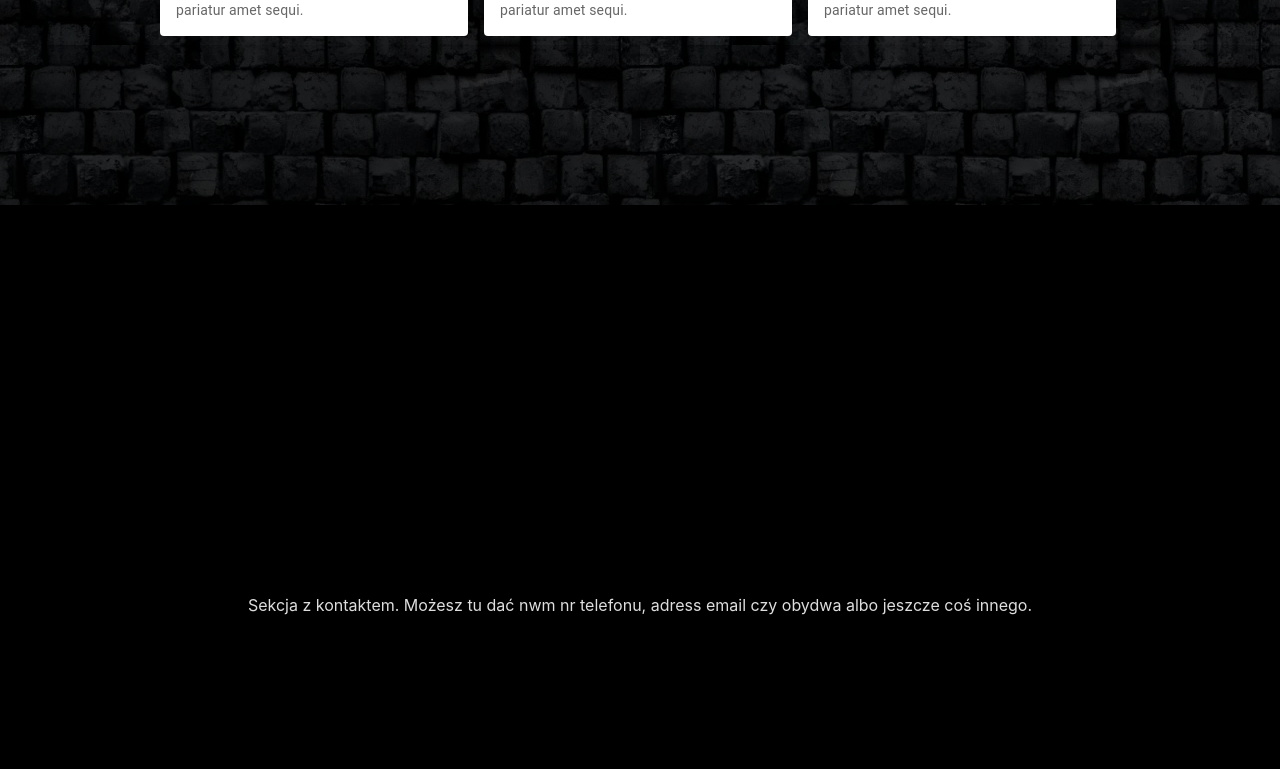
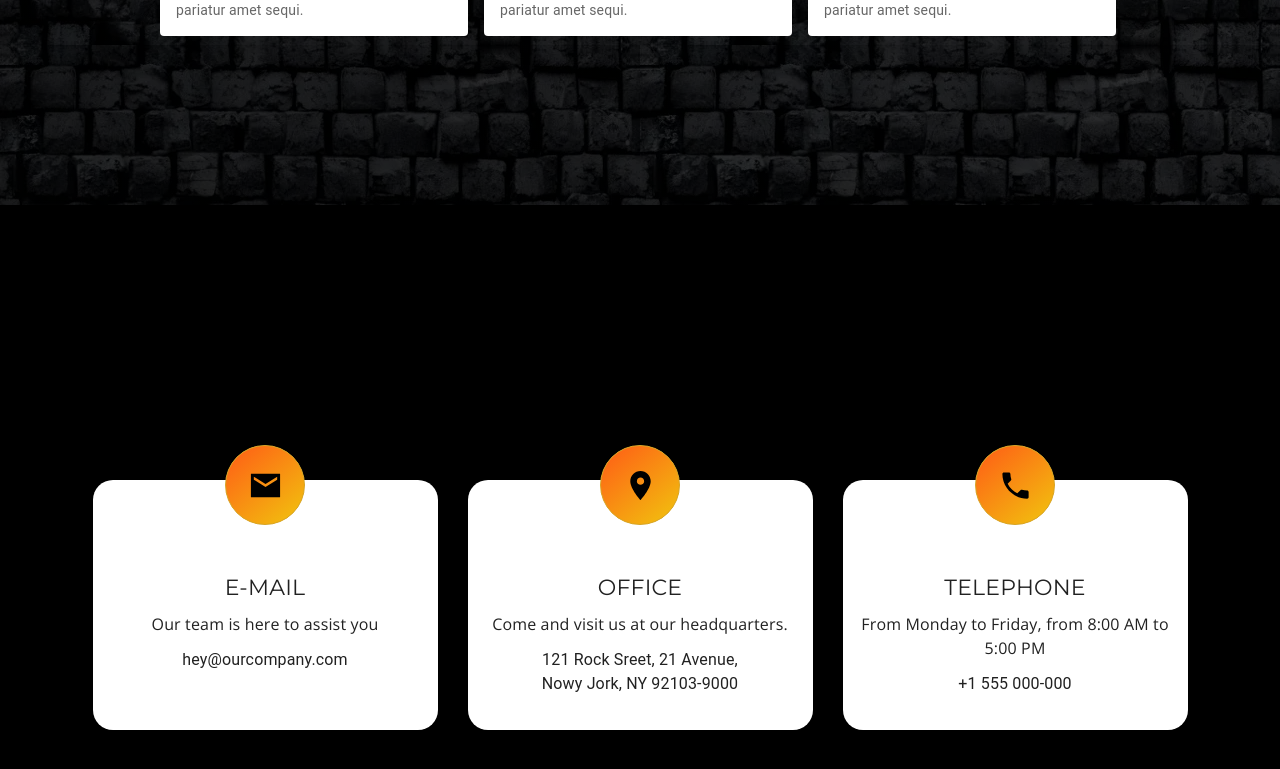
Before and after one commit to PabloPicas0/Photo-Catalog-App, a React (Vite) app: page / in a window 1280 px wide. Shown: the part 1395-2164 px from the top of the page. Built offline with nearby package versions, Linux system fonts and the light colour scheme.

Commit message:
created contact cards

```diff
--- a/src/App.css
+++ b/src/App.css
@@ -141,6 +141,16 @@
   background-color: var(--primary-color) !important;
 }
 
+.contact-card {
+  transform: scale(1);
+  transition: transform 500ms ease-in-out !important;
+}
+
+.contact-card:hover {
+  transform: scale(1.1);
+  transition: transform 500ms ease-in-out;
+}
+
 /* MUI break points for two cards start with 600px */
 /* So we want to hide arrows below 600px value */
 @media (max-width: 599px) {
--- a/src/App.jsx
+++ b/src/App.jsx
@@ -9,6 +9,9 @@ import Navbar from "./Components/Navbar";
 
 import { aboutSection, contactSection } from "./styles/sectionStyles";
 import About from "./Components/About";
+
+import { Avatar, Box, Card, CardContent, Typography } from "@mui/material";
+import { EmailSharp, LocationOnSharp, Phone } from "@mui/icons-material";
 
 export const types = ["Hats", "Glasses", "Jacket", "Gloves", "Pants", "Shoes"];
 
@@ -98,6 +101,11 @@ function App() {
     return () => observer.disconnect();
   }, []);
 
+  // TODO
+  // Improve responsivness of site
+  // Create contact cards
+  // Abstract contact cards to a separate component
+
   return (
     <>
       <Navbar sideNavRef={sideNavRef} />
@@ -110,7 +118,7 @@ function App() {
         <About />
 
         <picture>
-          <img src="https://pngimg.com/d/industrial_worker_PNG11414.png" alt="construction worker"/>
+          <img src="https://pngimg.com/d/industrial_worker_PNG11414.png" alt="construction worker" />
         </picture>
       </section>
 
@@ -125,9 +133,108 @@ function App() {
         className="sections"
         style={contactSection}
         ref={(el) => (sectionsRef.current[2] = el)}>
-        <p style={{ textAlign: "center" }}>
-          Sekcja z kontaktem. Możesz tu dać nwm nr telefonu, adress email czy obydwa albo jeszcze coś innego.
-        </p>
+        <Card
+          className="contact-card"
+          sx={{ width: "345px", height: "250px", overflow: "visible", borderRadius: "20px" }}>
+          <Box sx={{ display: "flex", justifyContent: "center" }}>
+            <Avatar
+              sx={{
+                width: "80px",
+                height: "80px",
+                transform: "translate(0px, -35px)",
+                border: "1px solid #daa520",
+                backgroundImage: "linear-gradient(320deg, #f1c50e, #ff5b16)",
+              }}
+              aria-label="Email">
+              <EmailSharp sx={{ color: "black" }} fontSize="large" />
+            </Avatar>
+          </Box>
+
+          <CardContent sx={{ textAlign: "center" }}>
+            <Typography
+              textTransform={"uppercase"}
+              fontSize={"1.375rem"}
+              lineHeight={1.1}
+              fontWeight={400}
+              fontFamily={"Montserrat"}>
+              E-mail
+            </Typography>
+            <Typography fontFamily={"Open Sans"} marginY={"12px"}>
+              Our team is here to assist you
+            </Typography>
+            <Typography>hey@ourcompany.com</Typography>
+          </CardContent>
+        </Card>
+
+        <Card
+          className="contact-card"
+          sx={{ width: "345px", height: "250px", overflow: "visible", borderRadius: "20px" }}>
+          <Box sx={{ display: "flex", justifyContent: "center" }}>
+            <Avatar
+              sx={{
+                width: "80px",
+                height: "80px",
+                transform: "translate(0px, -35px)",
+                border: "1px solid #daa520",
+                backgroundImage: "linear-gradient(320deg, #f1c50e, #ff5b16)",
+              }}
+              aria-label="Email">
+              <LocationOnSharp sx={{ color: "black" }} fontSize="large" />
+            </Avatar>
+          </Box>
+
+          <CardContent sx={{ textAlign: "center" }}>
+            <Typography
+              textTransform={"uppercase"}
+              fontSize={"1.375rem"}
+              lineHeight={1.1}
+              fontWeight={400}
+              fontFamily={"Montserrat"}>
+              Office
+            </Typography>
+            <Typography fontFamily={"Open Sans"} marginY={"12px"}>
+              Come and visit us at our headquarters.
+            </Typography>
+            <Typography>
+              121 Rock Sreet, 21 Avenue,
+              <br />
+              Nowy Jork, NY 92103-9000
+            </Typography>
+          </CardContent>
+        </Card>
+
+        <Card
+          className="contact-card"
+          sx={{ width: "345px", height: "250px", overflow: "visible", borderRadius: "20px" }}>
+          <Box sx={{ display: "flex", justifyContent: "center" }}>
+            <Avatar
+              sx={{
+                width: "80px",
+                height: "80px",
+                transform: "translate(0px, -35px)",
+                border: "1px solid #daa520",
+                backgroundImage: "linear-gradient(320deg, #f1c50e, #ff5b16)",
+              }}
+              aria-label="Email">
+              <Phone sx={{ color: "black" }} fontSize="large" />
+            </Avatar>
+          </Box>
+
+          <CardContent sx={{ textAlign: "center" }}>
+            <Typography
+              textTransform={"uppercase"}
+              fontSize={"1.375rem"}
+              lineHeight={1.1}
+              fontWeight={400}
+              fontFamily={"Montserrat"}>
+              Telephone
+            </Typography>
+            <Typography fontFamily={"Open Sans"} marginY={"12px"}>
+              From Monday to Friday, from 8:00 AM to 5:00 PM
+            </Typography>
+            <Typography>+1 555 000-000</Typography>
+          </CardContent>
+        </Card>
       </section>
     </>
   );
--- a/src/index.css
+++ b/src/index.css
@@ -1,3 +1,6 @@
+@import url('https://fonts.googleapis.com/css2?family=Montserrat');
+@import url('https://fonts.googleapis.com/css2?family=Open+Sans');
+
 * {
   box-sizing: border-box;
 }
--- a/src/styles/sectionStyles.js
+++ b/src/styles/sectionStyles.js
@@ -25,4 +25,5 @@ export const contactSection = {
   display: "flex",
   justifyContent: "center",
   alignItems: "center",
+  gap: "30px"
 };
```
